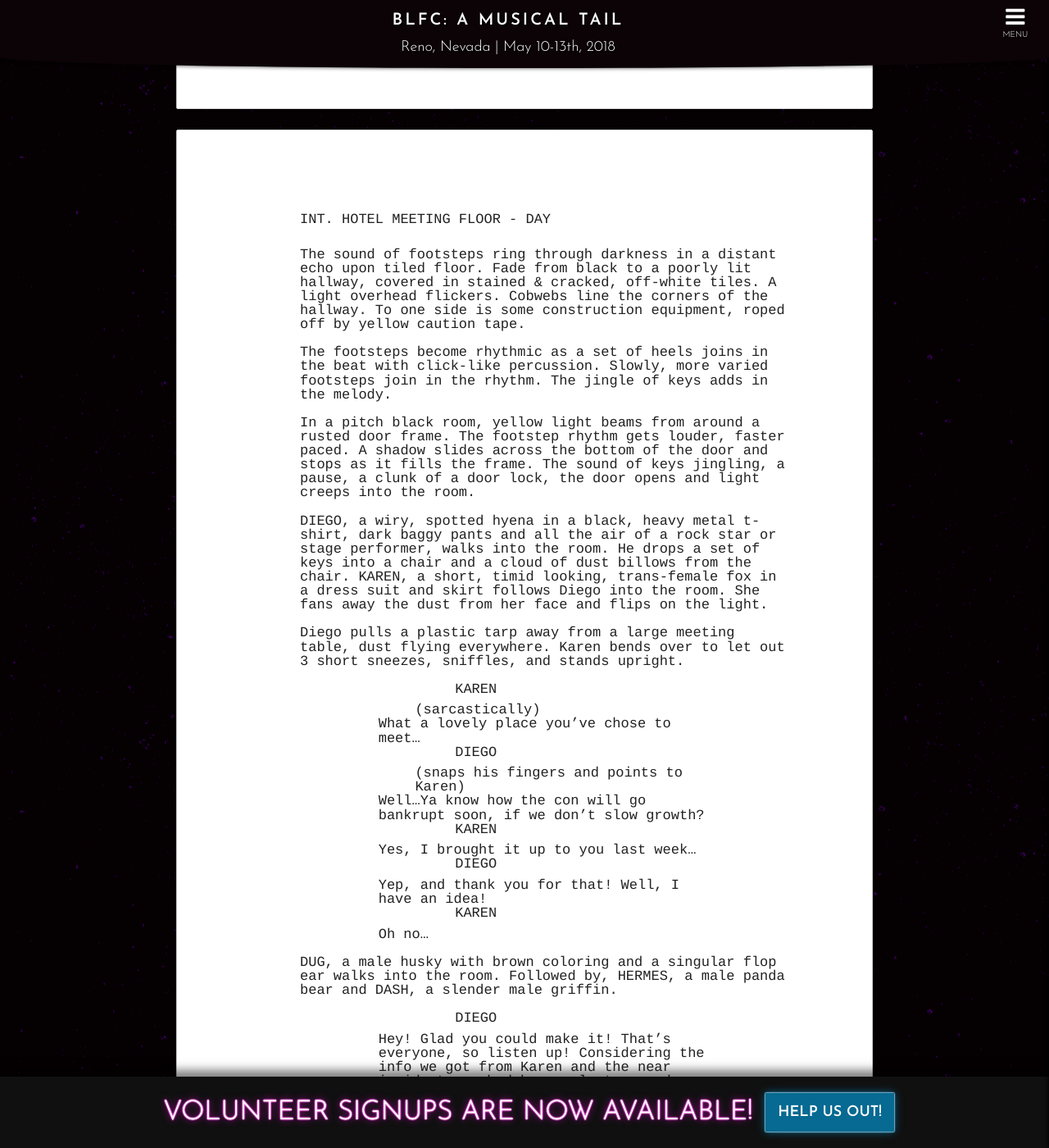
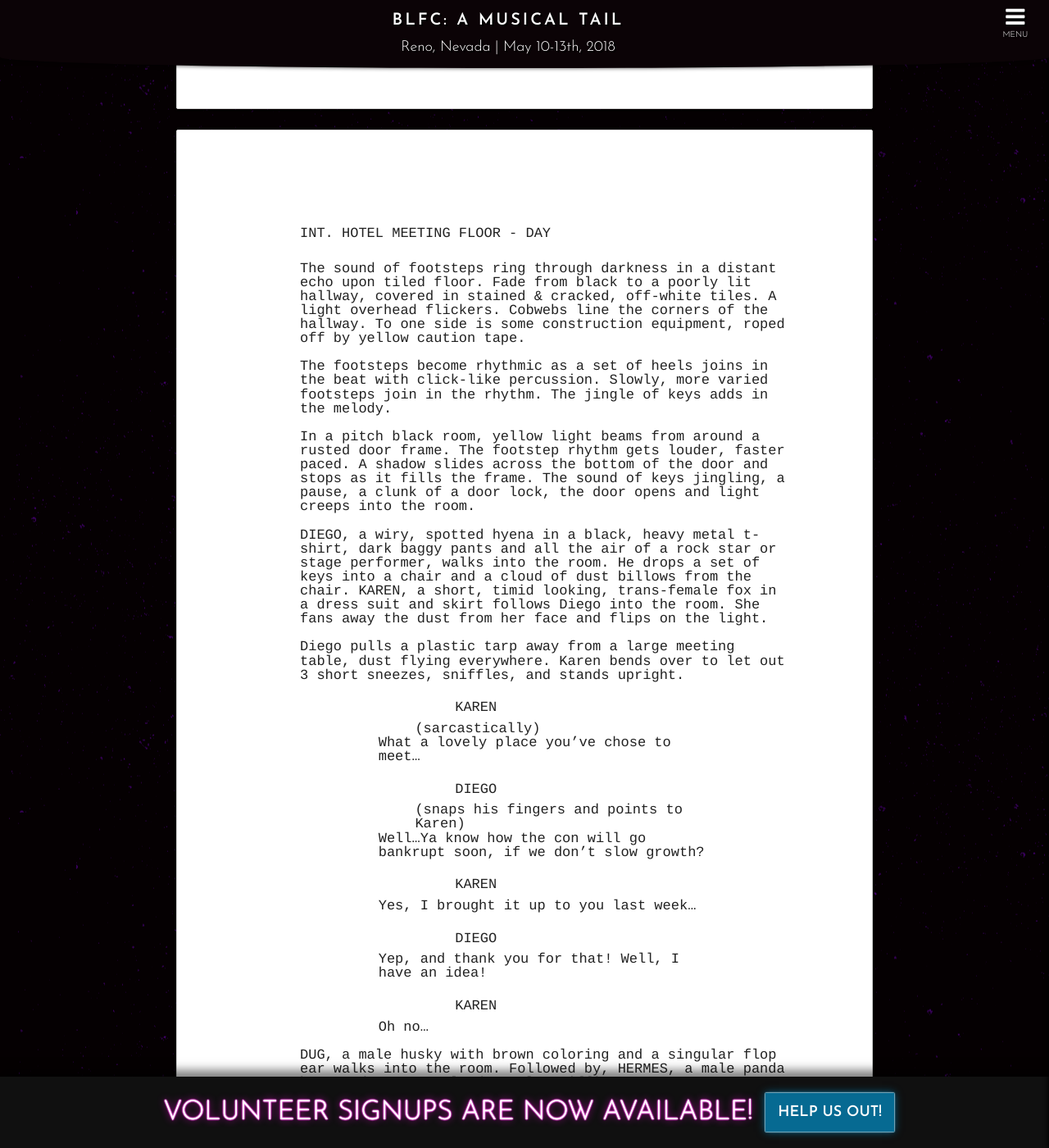
Before and after one commit to blfcweb/biggestlittlefc.github.io, a Jekyll site: the page built from theme/story-00.md, in a window 1280 px wide and 1400 px high, scrolled down 1092 px. Shown: the whole window at 82% size. Built offline with Jekyll 4.4.1, drawn with Linux system fonts in a browser that asks for light colours.

Commit message:
normalize changes

```diff
--- a/assets/theme/screenplay.css
+++ b/assets/theme/screenplay.css
@@ -23,6 +23,12 @@
     box-sizing: border-box;
 }
 #screenplay .page h1, #screenplay .page h2, #screenplay .page h3, #screenplay .page h4, #screenplay .page p {color: #222;}
+#screenplay .page h1 {margin: .67em 0;}
+#screenplay .page h2 {margin: .83em 0;}
+#screenplay .page h3 {margin: 1em 0;}
+#screenplay .page h4 {margin: 1.33em 0;}
+#screenplay .page p  {margin: 1em 0;}
+
 #screenplay.dpi72 .page { font-size: 12px; padding: 72px 72px 72px 108px; }
 #screenplay.dpi100 .page { font-size: 16px; padding: 100px 100px 100px 150px; }
 #screenplay.dpi150 .page { font-size: 33px;  padding: 150px 150px 150px 225px; }
@@ -33,6 +39,9 @@
 #screenplay.dpi72 .page h3,
 #screenplay.dpi72 .page h4,
 #screenplay.dpi72 .page p { font-size: 12px; font-weight: normal; color: #222;}
+
+
+
 
 #screenplay.dpi100 .page h1,
 #screenplay.dpi100 .page h2,
```
